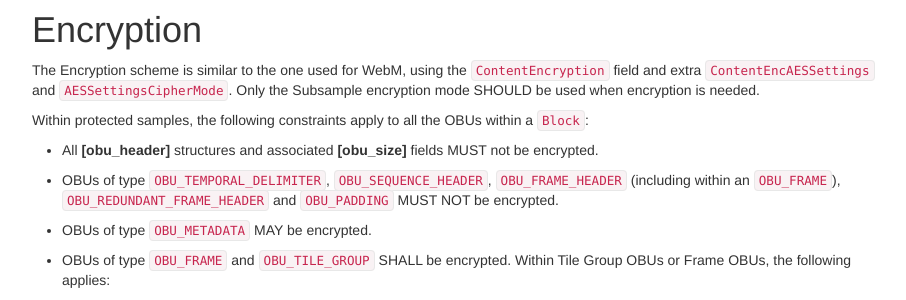
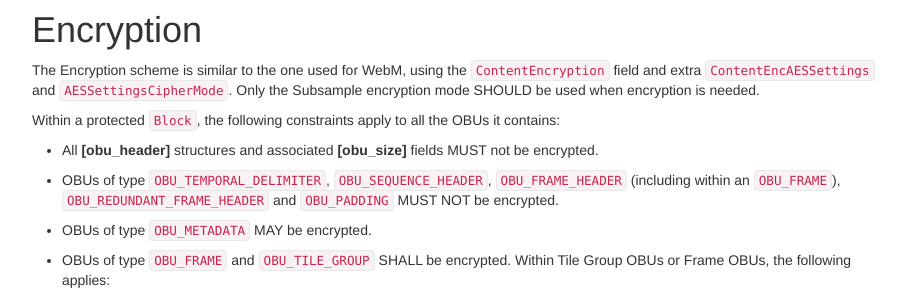
Before and after one commit to ietf-wg-cellar/matroska-specification, a Jekyll site: the page built from codec/av1.md, in a window 1280 px wide and 900 px high, scrolled down 3546 px. Shown: the part 148-448 px from the top of the window, without its empty margins (273-1179 px from the left). Built offline with Jekyll 4.4.1, drawn with Linux system fonts in a browser that asks for light colours; our own code applies the rules of GitHub Pages for plain Markdown files.

Commit message:
av1: reword encryption paragraph, samples is an ISOBMFF term

```diff
--- a/codec/av1.md
+++ b/codec/av1.md
@@ -147,7 +147,7 @@ Matroska uses `CuePoints` for seeking. Each `Block` can be referenced in the `Cu
 
 The Encryption scheme is similar to the one used for WebM, using the `ContentEncryption` field and extra `ContentEncAESSettings` and `AESSettingsCipherMode`. Only the Subsample encryption mode SHOULD be used when encryption is needed.
 
-Within protected samples, the following constraints apply to all the OBUs within a `Block`:
+Within a protected `Block`, the following constraints apply to all the OBUs it contains:
 
 * All __[obu_header]__ structures and associated __[obu_size]__ fields MUST not be encrypted.
 
```
